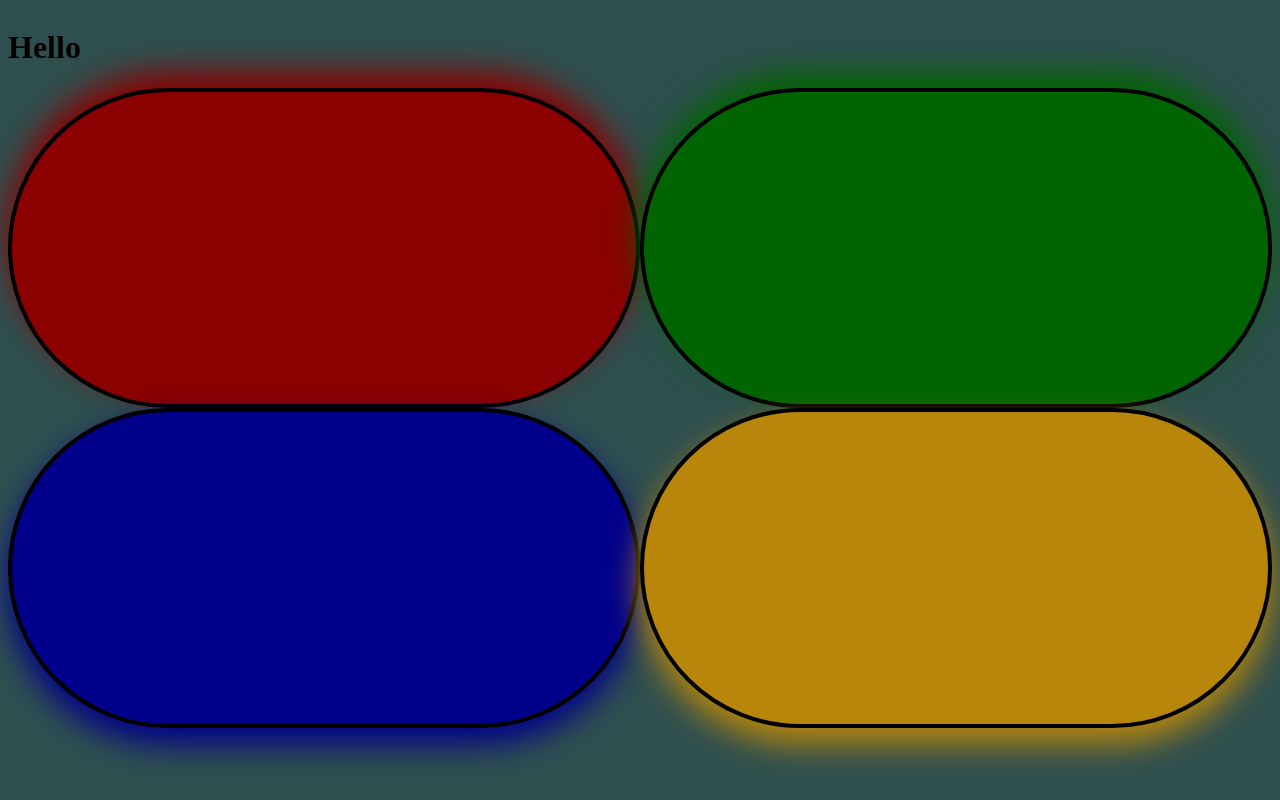
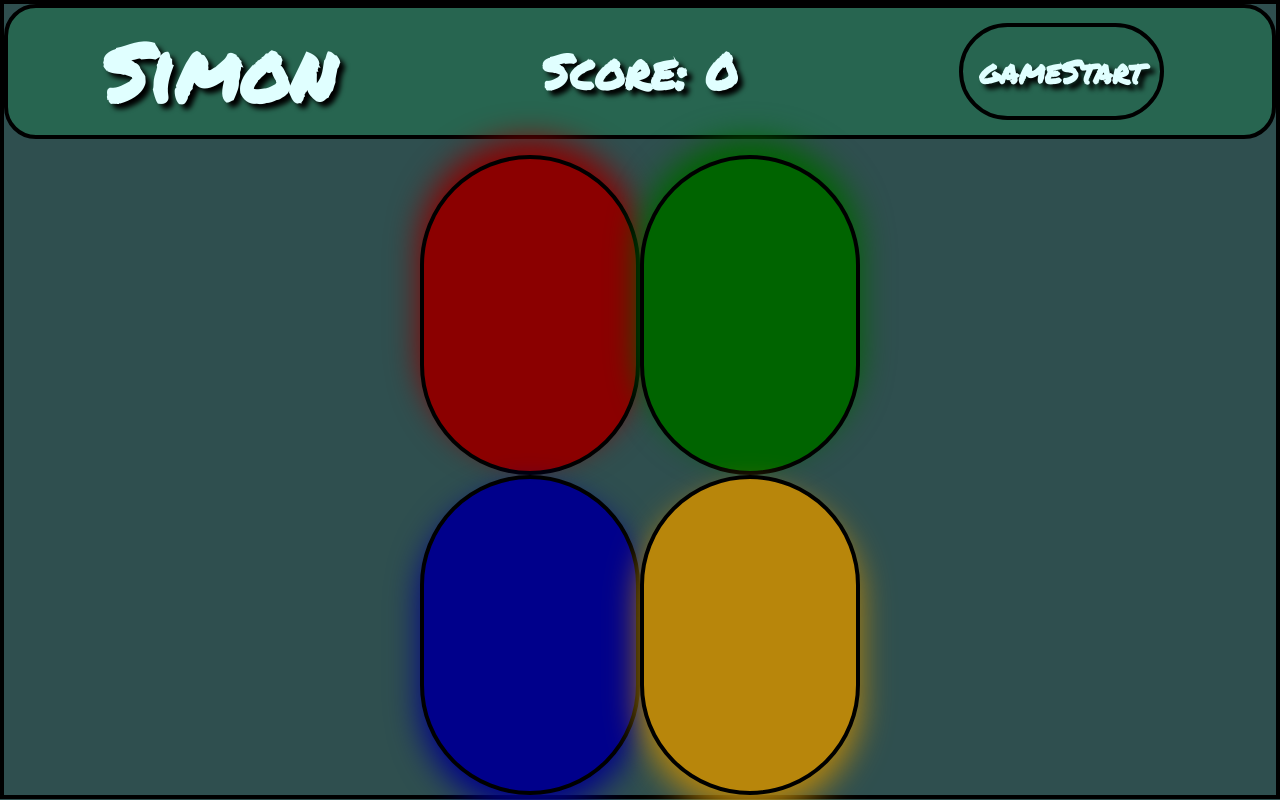
Before and after one commit to Jaylabull/simongame-hackathon, an Angular app in the folder Simon/simon/: page / in a window 1280 px wide. Built offline with nearby package versions, Linux system fonts and the light colour scheme.

Commit message:
added menu bar and stylized onclicks through css

```diff
--- a/Simon/simon/src/app/game/game-page/game-page.component.css
+++ b/Simon/simon/src/app/game/game-page/game-page.component.css
@@ -8,10 +8,68 @@
       "TitleBar TitleBar"
       "Red Green"
       "Blue Yellow";
+      border: .3rem solid black ;
+      margin: -.5rem;
   }
 
   .TitleBar {
       grid-area: TitleBar;
+      display: grid;
+      grid-template-columns: 1fr 1fr 1fr;
+      grid-template-rows: 1fr;
+      gap: 0px 0px;
+    grid-auto-flow: row;
+    grid-template-areas:
+      "title playerScore gameStart";
+      background-color: rgba(0, 211, 88, 0.164);
+      color: lightcyan;
+      border: .3rem solid black;
+      margin-bottom: 1rem;
+      border-radius: 2rem;
+
+    }
+
+    .title{
+        grid-area: title;
+        font-size: 2.5rem;
+        text-shadow: 5px 5px 5px black;
+        align-self: center;
+        justify-self: center;
+        margin: -4rem;
+        user-select: none;
+    }
+
+    .playerScore{
+        grid-area: playerScore;
+        font-size: 1.5rem;
+        text-shadow: 5px 5px 5px black;
+        margin: -.2rem;
+        align-self: center;
+        justify-self: center;
+        user-select: none;
+    }
+
+    .gameStart{
+        grid-area: gameStart;
+        font-size: 1rem;
+        text-shadow: 5px 5px 5px black;
+        margin: -.2rem;
+        align-self: center;
+        justify-self: center;
+        border: .3rem solid black ;
+        cursor: pointer;
+        border-radius: 10rem;
+        user-select: none;
+    }
+
+    #startText{
+        padding-left: 1rem;
+        padding-right: 1rem;
+    }
+
+    .gameStart:active{
+        background-color: lightcyan;
+        color: rgba(0, 211, 88, 0.164);
     }
 
   .Red {
@@ -20,6 +78,8 @@
     border-radius: 10rem;
     border: .3rem solid black ;
     box-shadow: 0rem -1rem 2rem 0rem darkred;
+    cursor: pointer;
+    margin-left: 26rem;
     }
 
   .Green {
@@ -28,6 +88,8 @@
       border-radius: 10rem;
       border: .3rem solid black ;
       box-shadow: 0rem -1rem 2rem 0rem darkgreen;
+      cursor: pointer;
+      margin-right: 26rem;
     }
 
   .Blue {
@@ -36,6 +98,8 @@
       border-radius: 10rem;
       border: .3rem solid black ;
       box-shadow: 0rem 1rem 2rem 0rem darkblue;
+      cursor: pointer;
+      margin-left: 26rem;
     }
 
   .Yellow {
@@ -44,4 +108,22 @@
       border-radius: 10rem;
       border: .3rem solid black ;
       box-shadow: 0rem 1rem 2rem 0rem darkgoldenrod;
+      cursor: pointer;
+      margin-right: 26rem;
     }
+
+    .Red:active {
+      box-shadow: inset 0rem 0rem 2rem 0rem red;
+      }
+
+    .Green:active {
+        box-shadow: inset 0rem 0rem 2rem 0rem green;
+      }
+
+    .Blue:active {
+        box-shadow: inset 0rem 0rem 2rem 0rem blue;
+      }
+
+    .Yellow:active {
+        box-shadow: inset 0rem 0rem 2rem 0rem yellow;
+      }
--- a/Simon/simon/src/app/game/game-page/game-page.component.html
+++ b/Simon/simon/src/app/game/game-page/game-page.component.html
@@ -1,6 +1,14 @@
 <div class="container">
     <div class="TitleBar">
-        <h1>Hello</h1>
+        <div class="title">
+            <h1>Simon</h1>
+        </div>
+        <div class="playerScore">
+            <h1>Score: {{0}}</h1>
+        </div>
+        <div class="gameStart">
+            <h1 id="startText">gameStart</h1>
+        </div>
     </div>
     <div class="Red"></div>
     <div class="Green"></div>
--- a/Simon/simon/src/index.html
+++ b/Simon/simon/src/index.html
@@ -6,6 +6,7 @@
   <base href="/">
   <meta name="viewport" content="width=device-width, initial-scale=1">
   <link rel="icon" type="image/x-icon" href="favicon.ico">
+  <link href="https://fonts.googleapis.com/css2?family=Permanent+Marker&display=swap" rel="stylesheet">
 </head>
 <body>
   <app-root></app-root>
--- a/Simon/simon/src/styles.css
+++ b/Simon/simon/src/styles.css
@@ -1,3 +1,4 @@
 html{
     background-color: darkslategray;
+    font-family: 'Permanent Marker', cursive;
 }
```
